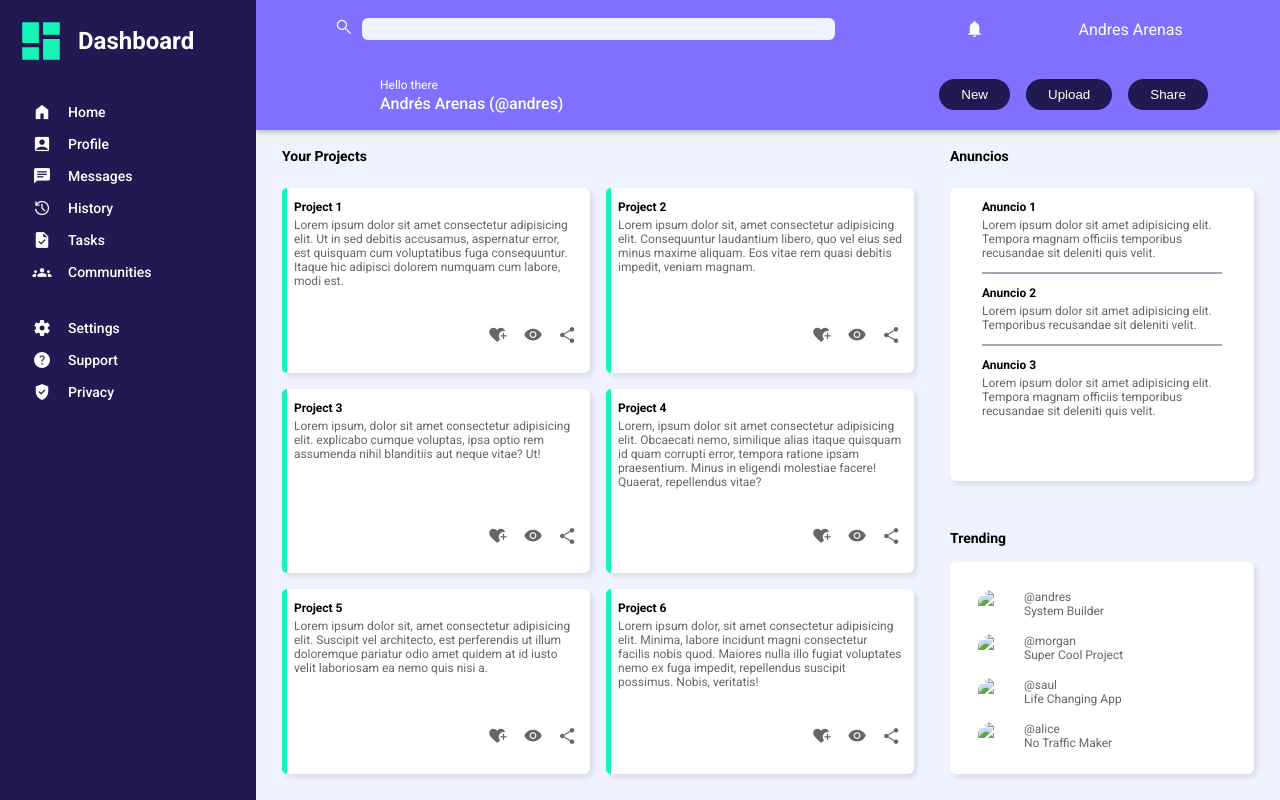
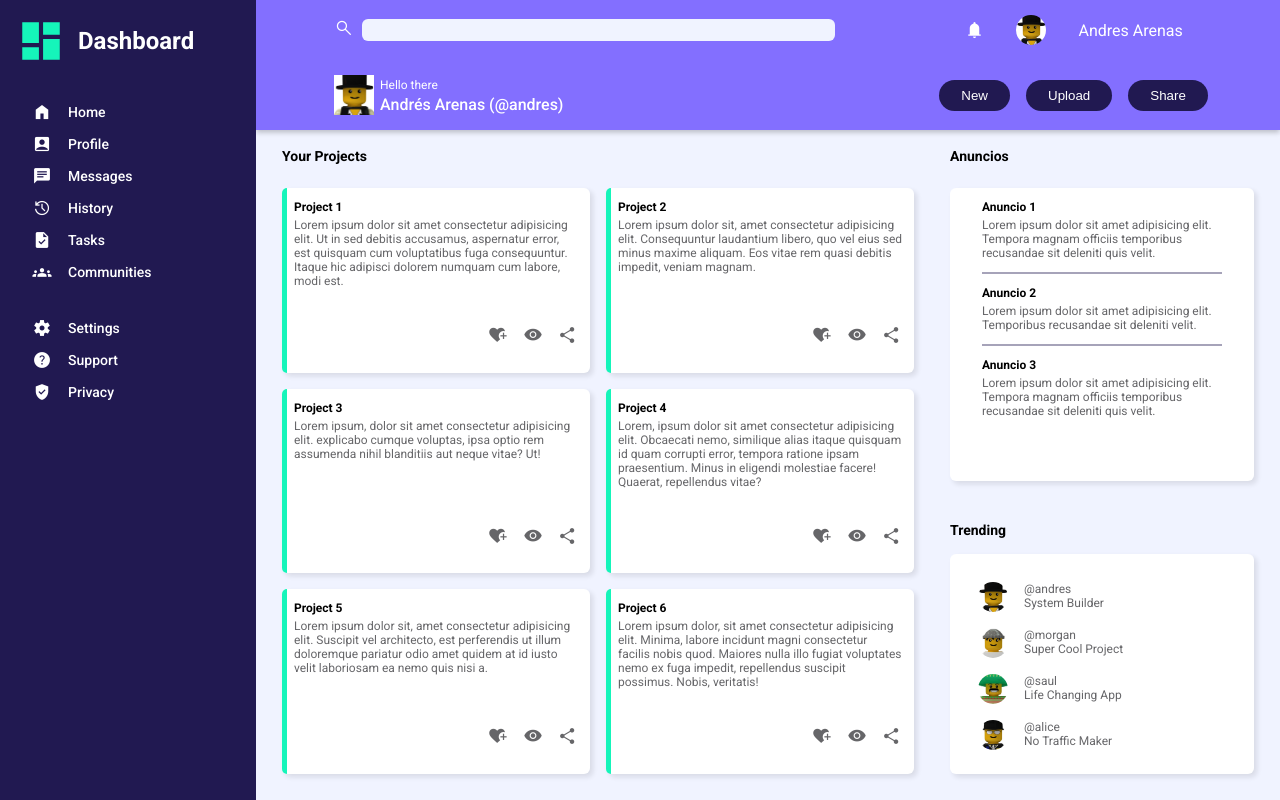
Before and after one commit to AndresAR-92/Dashboard, a plain HTML site: page index.html in a window 1280 px wide. Drawn offline with nearby package versions, Linux system fonts and the light colour scheme; the site is published under a folder, as on GitHub Pages, so addresses that start at the root find nothing.

Commit message:
Cambio en src  de las imagenes

```diff
--- a/index.html
+++ b/index.html
@@ -76,12 +76,12 @@
         </div>
         <div class="user-info">
           <span class="material-symbols-outlined">notifications</span>
-          <img class="profile-picture" src="/img/1.jpg" alt="" />
+          <img class="profile-picture" src="./img/1.jpg" alt="" />
           <span class="profile-name">Andres Arenas</span>
         </div>
         <!-- </div> -->
         <div class="greeting">
-          <img class="profile-picture-bg" src="/img/1.jpg" alt="" />
+          <img class="profile-picture-bg" src="./img/1.jpg" alt="" />
           <span class="hello">Hello there</span>
           <p>Andrés Arenas (@andres)</p>
         </div>
@@ -203,28 +203,28 @@
             <h2 class="trending-title">Trending</h2>
             <div class="trending card">
               <div class="trending-el">
-                <img class="profile-picture" src="/img/1.jpg" />
+                <img class="profile-picture" src="./img/1.jpg" />
                 <div class="profile">
                   <p>@andres</p>
                   <p>System Builder</p>
                 </div>
               </div>
               <div class="trending-el">
-                <img class="profile-picture" src="/img/2.jpg" />
+                <img class="profile-picture" src="./img/2.jpg" />
                 <div class="profile">
                   <p>@morgan</p>
                   <p>Super Cool Project</p>
                 </div>
               </div>
               <div class="trending-el">
-                <img class="profile-picture" src="/img/3.jpg" />
+                <img class="profile-picture" src="./img/3.jpg" />
                 <div class="profile">
                   <p>@saul</p>
                   <p>Life Changing App</p>
                 </div>
               </div>
               <div class="trending-el">
-                <img class="profile-picture" src="/img/4.jpg" />
+                <img class="profile-picture" src="./img/4.jpg" />
                 <div class="profile">
                   <p>@alice</p>
                   <p>No Traffic Maker</p>
```
